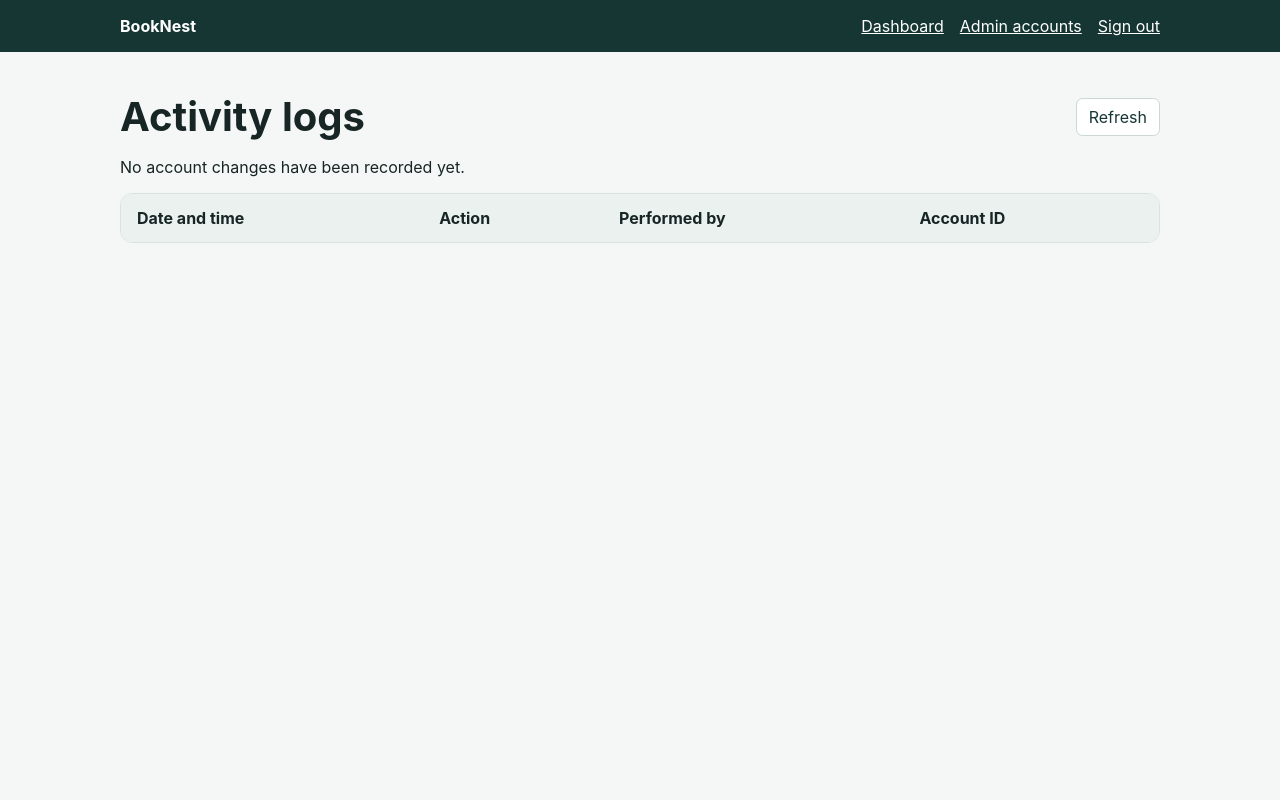
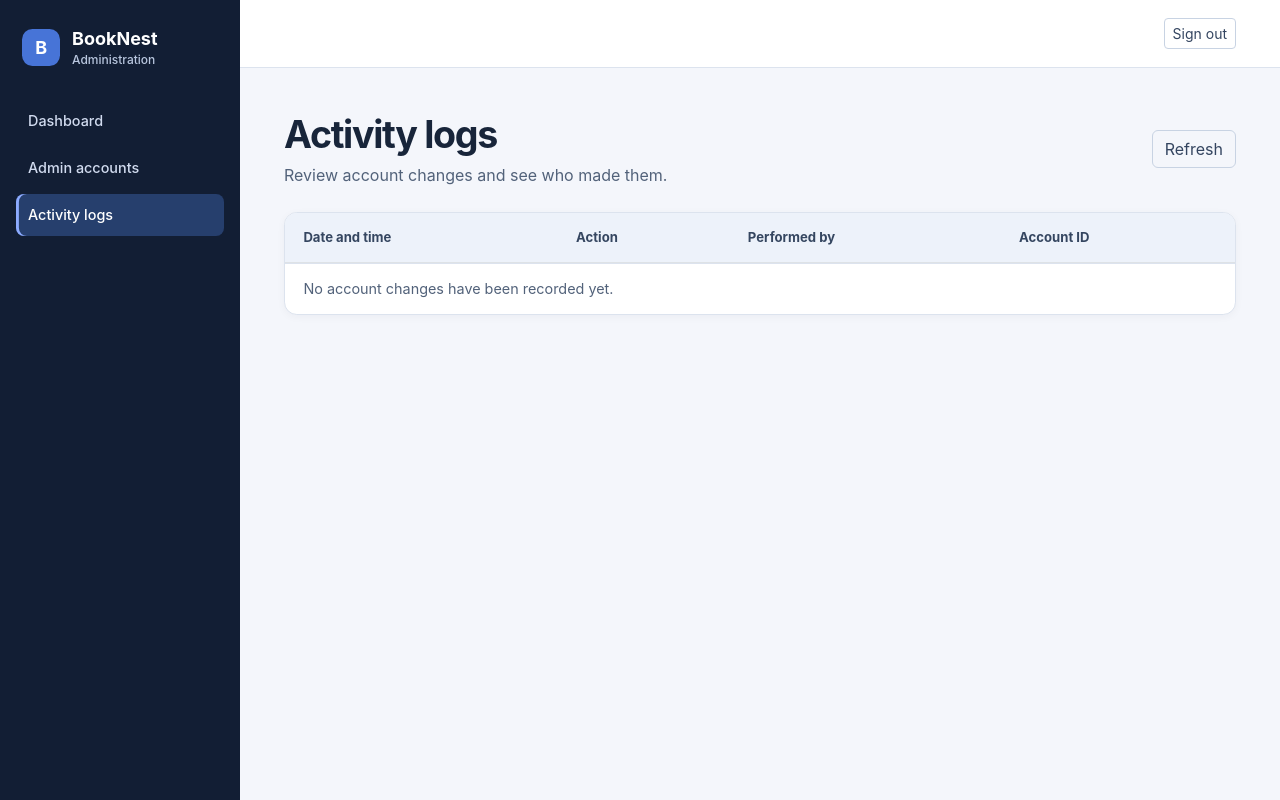
Before and after one commit to IT26100776/BookNest, a Spring Boot app: page /admin/activity.html in a window 1280 px wide. Run offline with Spring Boot 4, Linux system fonts and the light colour scheme; the visitor is signed in with stand-in values (Sample User, id 1); data that the repository does not hold is empty; some of the project's set-up classes (security, data sources, template engines, error pages and the like) are left out, and stand-ins take their place.

Commit message:
Redesigning admin activity logs page

```diff
--- a/src/main/resources/static/admin/activity.html
+++ b/src/main/resources/static/admin/activity.html
@@ -3,68 +3,39 @@
 <head>
     <meta charset="utf-8">
     <meta name="viewport" content="width=device-width, initial-scale=1">
-    <title>Activity logs | BookNest</title>
+    <title>Activity logs | BookNest Admin</title>
+    <link rel="stylesheet" href="vendor/bootstrap.min.css">
+    <link rel="stylesheet" href="admin.css">
     <script src="activity.js" defer></script>
-    <style>
-        :root {
-            font-family: Inter, system-ui, sans-serif;
-            color: #172525;
-            background: #f5f7f6;
-        }
-
-        body { margin: 0; }
-        header { background: #153633; color: white; }
-        header div, main { max-width: 65rem; margin: auto; padding: 1rem 1.5rem; }
-        header div, nav, .heading { display: flex; align-items: center; gap: 1rem; }
-        header div, .heading { justify-content: space-between; flex-wrap: wrap; }
-        header a { color: white; }
-        main { padding-top: 2.5rem; }
-        h1 { margin: 0; font-size: clamp(1.8rem, 4vw, 2.5rem); }
-        button {
-            font: inherit;
-            cursor: pointer;
-            padding: .5rem .75rem;
-            border: 1px solid #cad8d2;
-            border-radius: .4rem;
-            background: white;
-            color: #153633;
-        }
-        button:disabled { opacity: .55; cursor: default; }
-        #activity-status { min-height: 1.25rem; }
-        .error { color: #9c282c; }
-        .table-wrap {
-            overflow-x: auto;
-            background: white;
-            border: 1px solid #d9e3df;
-            border-radius: .75rem;
-        }
-        table { width: 100%; border-collapse: collapse; text-align: left; }
-        th, td { padding: .875rem 1rem; }
-        th { background: #eaf1ee; }
-        tbody tr + tr { border-top: 1px solid #e2e9e6; }
-        td { overflow-wrap: anywhere; }
-        .date, .action { white-space: nowrap; }
-    </style>
 </head>
 <body>
-<header>
+<a class="visually-hidden-focusable skip-link" href="#main-content">Skip to content</a>
+<div class="admin-layout">
+    <aside class="admin-sidebar">
+        <a class="brand" href="dashboard.html">
+            <span class="brand-mark" aria-hidden="true">B</span>
+            <span>BookNest <small>Administration</small></span>
+        </a>
+        <nav class="nav admin-nav" aria-label="Admin navigation">
+            <a class="nav-link" href="dashboard.html">Dashboard</a>
+            <a class="nav-link" href="accounts.html">Admin accounts</a>
+            <a class="nav-link active" aria-current="page" href="activity.html">Activity logs</a>
+        </nav>
+    </aside>
+    <header class="admin-topbar">
+        <a class="btn btn-outline-secondary btn-sm" href="/logout">Sign out</a>
+    </header>
+    <main class="admin-main" id="main-content">
+        <div class="page-heading">
             <div>
-        <strong>BookNest</strong>
-        <nav aria-label="Admin navigation">
-            <a href="dashboard.html">Dashboard</a>
-            <a href="accounts.html">Admin accounts</a>
-            <a href="/logout">Sign out</a>
-        </nav>
+                <h1>Activity logs</h1>
+                <p>Review account changes and see who made them.</p>
             </div>
-</header>
-<main>
-    <div class="heading">
-        <h1>Activity logs</h1>
-        <button id="refresh-activity" type="button">Refresh</button>
+            <button id="refresh-activity" class="btn btn-outline-secondary" type="button">Refresh</button>
         </div>
-    <p id="activity-status" role="status" aria-live="polite">Loading activity…</p>
-    <div class="table-wrap">
-        <table aria-label="Admin account activity">
+        <div class="card table-card">
+            <div class="table-responsive" role="region" aria-label="Admin account activity" tabindex="0">
+                <table class="table table-hover align-middle activity-table" aria-label="Admin account activity">
                     <thead>
                     <tr>
                         <th scope="col">Date and time</th>
@@ -76,6 +47,9 @@
                     <tbody id="activity-rows"></tbody>
                 </table>
             </div>
+            <p class="table-status" id="activity-status" role="status" aria-live="polite">Loading activity…</p>
+        </div>
     </main>
+</div>
 </body>
 </html>
--- a/src/main/resources/static/admin/activity.js
+++ b/src/main/resources/static/admin/activity.js
@@ -16,8 +16,13 @@ function activityRow(entry) {
     date.textContent = dateFormat.format(new Date(entry.timestamp));
 
     const action = row.insertCell();
-    action.className = "action";
-    action.textContent = actionLabels[entry.action] || entry.action;
+    const badge = document.createElement("span");
+    badge.className = "badge badge-soft";
+    if (Object.hasOwn(actionLabels, entry.action)) {
+        badge.classList.add(`badge-${entry.action.toLowerCase()}`);
+    }
+    badge.textContent = actionLabels[entry.action] || entry.action;
+    action.append(badge);
 
     row.insertCell().textContent = entry.actor;
     row.insertCell().textContent = entry.accountId;
```
Lines whose indentation alone changed are shown as unchanged.
